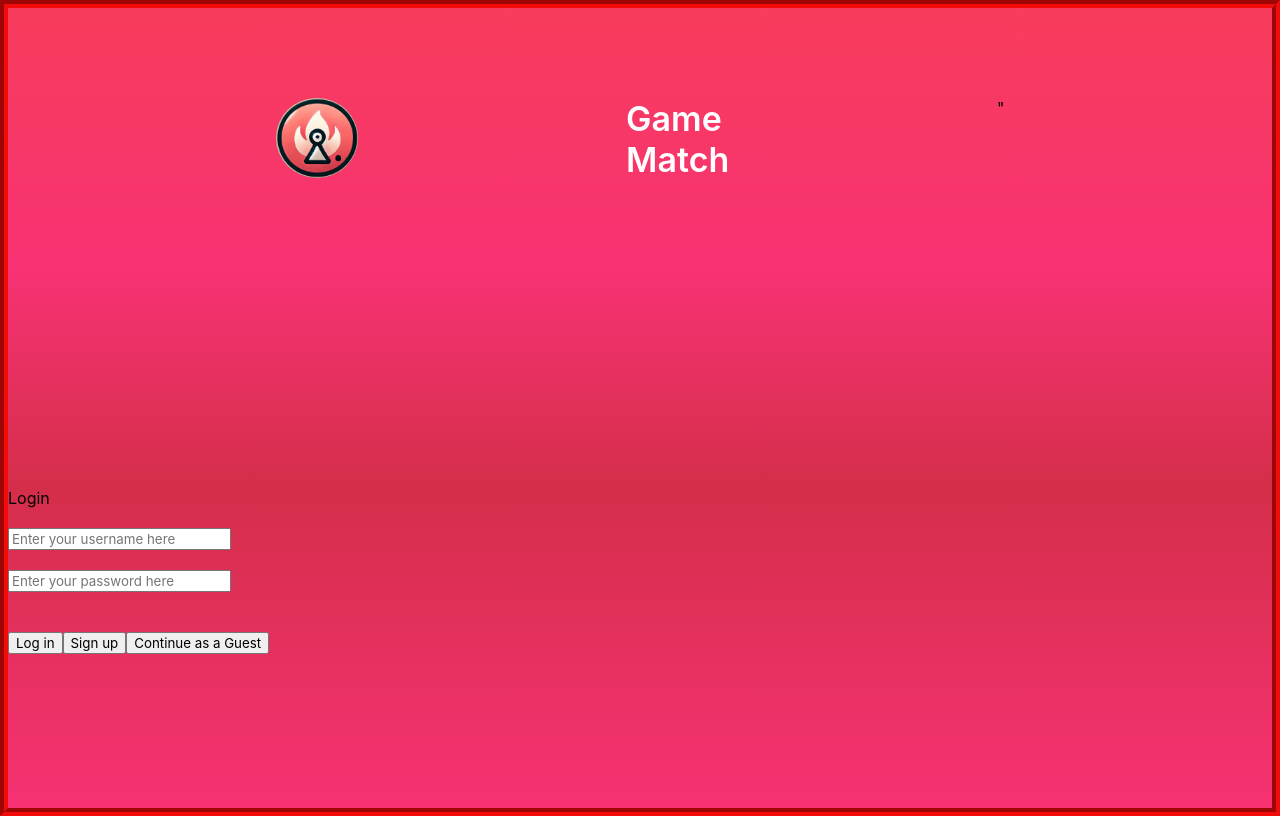
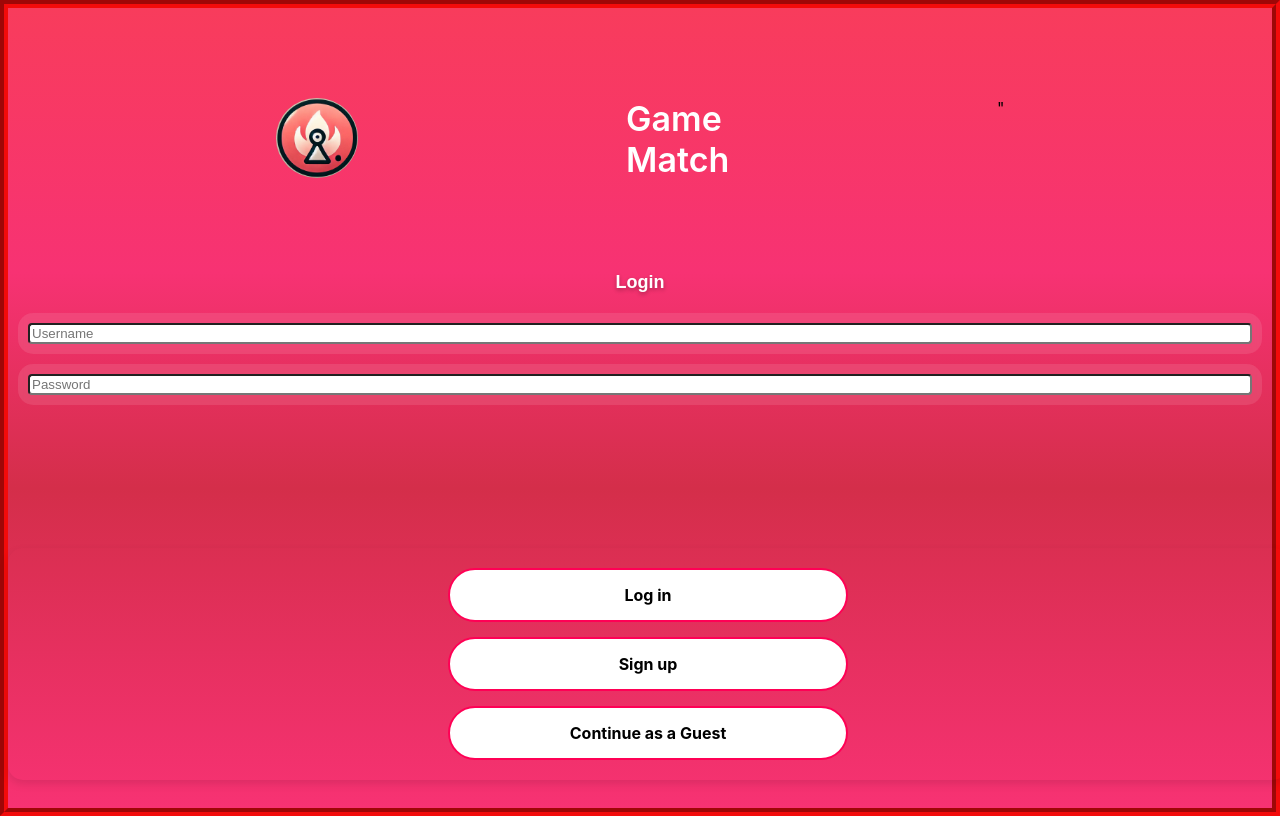
Before and after one commit to aviavi16/Game-Match, a React (Vite) app: page /#/ in a window 1280 px wide. Built offline with nearby package versions, Linux system fonts and the light colour scheme.

Commit message:
css design for login page added

```diff
--- a/src/assets/css/index.css
+++ b/src/assets/css/index.css
@@ -5,7 +5,6 @@
 @import "basics/animations.css";
 
 /* Pages */
-@import "./pages/home.css";
 @import "./pages/home-page.css";
 @import "./pages/login-page.css";
 
--- a/src/assets/css/pages/home-page.css
+++ b/src/assets/css/pages/home-page.css
@@ -34,3 +34,13 @@ html{
     margin: 10px;
     color: white;
 }
+
+.image-container{
+    height: 80%;
+    display: flex;
+    align-content: center;
+    background-color: black;
+    img{
+        object-fit: contain;
+    }
+}
--- a/src/assets/css/pages/home.css
+++ /dev/null
@@ -1,12 +0,0 @@
-.home {
-    text-align: center;
-}
-
-.home h1 {
-    font-size: 40px;
-    margin: 10px;
-}
-
-.home img {
-    width: 500px;
-}
--- a/src/assets/css/pages/login-page.css
+++ b/src/assets/css/pages/login-page.css
@@ -45,3 +45,115 @@
     height: 80px;
     border-radius: 50%;
 }
+
+.login-btns-container {
+    display: flex;
+    flex-direction: column;
+    gap: 15px;
+    margin: 20px 0;
+    align-items: center;
+}
+
+.login-btns-container {
+    display: flex;
+    flex-direction: column;
+    gap: 15px;
+    margin: 20px 0;
+    align-items: center;
+    padding: 20px;
+    border-radius: 15px;
+    box-shadow: 0px 4px 10px rgba(0, 0, 0, 0.1); /* Optional shadow for contrast */
+}
+
+.actions-btn{
+    width: 100%;
+    position: absolute;
+    bottom: 0px;
+}
+
+.button-19 {
+    width: 80%;
+    max-width: 400px;
+    padding: 15px 20px;
+    border: none;
+    border-radius: 30px;
+    background-color: white; /* Button background overridden to white */
+    color: black; /* Text color to match your theme */
+    font-size: 16px;
+    font-weight: bold;
+    text-align: center;
+    cursor: pointer;
+    transition: transform 0.2s, box-shadow 0.2s, background-color 0.3s; /* Added transition for hover */
+    display: flex;
+    align-items: center;
+    justify-content: center;
+    border: 2px solid #ff0055; /* Border for better visibility */
+}
+
+.button-19:hover {
+    background-color: lightblue; /* Slightly darker shade of pink for hover */
+    color: black; /* Text color changes to white for contrast */
+    transform: scale(1.03); /* Slight zoom effect */
+    box-shadow: 0px 6px 12px rgba(0, 0, 0, 0.2);
+}
+
+.button-19:active {
+    transform: scale(0.97); /* Shrink slightly on click */
+    box-shadow: 0px 3px 6px rgba(0, 0, 0, 0.2);
+}
+
+.button-19 img {
+    height: 20px;
+    width: 20px;
+    margin-right: 10px;
+}
+
+/* Login Text Styles */
+.titleContainer {
+    font-size: 18px;
+    font-weight: bold;
+    color: white;
+    text-shadow: 0px 2px 4px rgba(0, 0, 0, 0.3); /* Subtle shadow for better contrast */
+    text-align: center;
+    font-family: 'Arial', sans-serif;
+}
+
+/* Input Field Styles */
+.username-container, .password-container, .confirm-password-container, .bggUser-container {
+    display: grid;
+    padding: 10px 10px;
+    margin-bottom: -10px;
+    margin-inline: 10px;
+    border: none; /* Remove standard border */
+    border-radius: 15px; /* Rounded corners (not circular) */
+    font-size: 16px;
+    color: white;
+    background: rgba(255, 255, 255, 0.1); /* Transparent background with slight fill */
+    backdrop-filter: blur(5px); /* Optional: Blur for a glass effect */
+    transition: background 0.3s, box-shadow 0.3s, border-color 0.3s; /* Smooth transitions */
+    font-family: 'Arial', sans-serif;
+    .inputBox{
+        border-radius: 4px;
+        width: 100%;
+    }
+}
+
+/* Input Focus Effects */
+.username-container:focus, .password-container:focus, .confirm-password-container:focus, .bggUser-container:focus{
+    outline: none;
+    background: rgba(255, 255, 255, 0.2); /* Slightly brighter background on focus */
+    border: 1px ; /* Add a subtle border on focus */
+    box-shadow: 0px 0px 6px rgba(255, 255, 255, 0.5); /* Glow effect */
+}
+
+/* Placeholder Text */
+.username-container::placeholder {
+    color: rgba(255, 255, 255, 0.7); /* Lighter placeholder text */
+    font-style: normal;
+}
+
+.errorLabel{
+    color: red;
+    font-weight: 400;
+    background-color: white;
+}
--- a/src/pages/HomePage.jsx
+++ b/src/pages/HomePage.jsx
@@ -58,10 +58,13 @@ export function HomePage(){
                         preventSwipe={['up', 'down']}
                         onSwipe={dir => swiped(dir, person.name)}
                         onCardLeftScreen={() => outOfFrame(person.name)}>
+                            <div className="image-container">
+                                <img className="image-test" src={`${person.url}`} />
+                            </div>
 
-                        <div className="card" style={{backgroundImage: `url(${person.url})`}}>
+                        {/* <div className="card" style={{backgroundImage: `url(${person.url})`}}>
                             <h3> {person.name} </h3>
-                        </div>
+                        </div> */}
                     </TinderCard>
                 ))}
             </div>
--- a/src/pages/LoginPage.jsx
+++ b/src/pages/LoginPage.jsx
@@ -61,8 +61,8 @@ export function LoginPage() {
             throw 'validation error'
         }
 
-        if ('' === fullname) {
-            setFullnameError('Please enter your fullname')
+        if ('' === username) {
+            setUsernameError('Please enter your username')
             throw 'validation error'
         }
 
@@ -81,9 +81,6 @@ export function LoginPage() {
         var loggedUser = await userService.login ( {
             username,
             password,
-            bggUser,
-            likedGamesArray,
-            superLikedGames
         } )
         loginUser(loggedUser)
     } catch (err) {
@@ -116,8 +113,6 @@ export function LoginPage() {
             username,
             bggUser,
             password,
-            likedGamesArray,
-            superLikedGames
         } )
         loginUser(user)
         showSuccessMsg( `Welcome ${user?.username}`)
@@ -172,10 +167,6 @@ export function LoginPage() {
               </div>
           </div>
           <div className="login-page-bg-container2">
-
-
-          </div>
-          <div className="login-page-bg-container3">
             {!loggedinUser &&
                 <form className='form-container'>
                     <div className={'mainContainer'}>
@@ -187,10 +178,11 @@ export function LoginPage() {
                             <div>Signup</div>
                         </div>}
                         <br />
+
                         <div className={'username-container'}>
                             <input
                             value={username}
-                          placeholder="Enter your username here"
+                            placeholder="Username"
                             onChange={(ev) => setUsername(ev.target.value)}
                             className={'inputBox'}
                             />
@@ -200,7 +192,7 @@ export function LoginPage() {
                         <div className={'password-container'}>
                             <input
                             value={password}
-                          placeholder="Enter your password here"
+                            placeholder="Password"
                             onChange={(ev) => setPassword(ev.target.value)}
                             className={'inputBox'}
                             />
@@ -214,7 +206,7 @@ export function LoginPage() {
                             <div className={'confirm-password-container'}>
                             <input
                                 value={confirmPassword}
-                              placeholder="Enter your confirm password here"
+                                placeholder="Confirm Password"
                                 onChange={(ev) => setConfirmPassword(ev.target.value)}
                                 className={'inputBox'}
                                 required
@@ -226,7 +218,7 @@ export function LoginPage() {
                             <div className={'bggUser-container'}>
                             <input
                                 value={bggUser}
-                              placeholder="Enter your bggUser here"
+                                placeholder="BggUser"
                                 onChange={(ev) => setBggUser(ev.target.value)}
                                 className={'inputBox'}
                                 required
@@ -234,7 +226,6 @@ export function LoginPage() {
                             </div>
                         </div>
                         }
-
                         <br />
                         <div className={'actions-btn'}>
                             {!isSignup && <div className='login-btns-container'>
@@ -253,6 +244,10 @@ export function LoginPage() {
                 </form>
                 }
 
+          </div>
+          <div className="login-page-bg-container3">
+
+
             {loggedinUser &&
               <div className='welcome-user'>
                   <h3> Hello {loggedinUser.username} </h3>
--- a/src/services/user.service.remote.js
+++ b/src/services/user.service.remote.js
@@ -40,7 +40,7 @@ function getLoggedInUser(  ){
 }
 
 async function saveLoggedinUser( user ){
-    user = { _id: user._id, username: user.username, bggUser: user.bggUser }
+    user = { _id: user._id, username: user.username, bggUser: user.bggUser , likedGamesArray: user.likedGamesArray, superLikedGames : user.superLikedGames}
     console.log('JSON.stringify(user):', JSON.stringify(user))
     sessionStorage.setItem( STORAGE_KEY_LOGGEDIN_USER , JSON.stringify(user))
     return user
```
Also changed, not shown: src/pages/Home.jsx (deleted, +0 -10 lines). Lines whose indentation alone changed are shown as unchanged.
